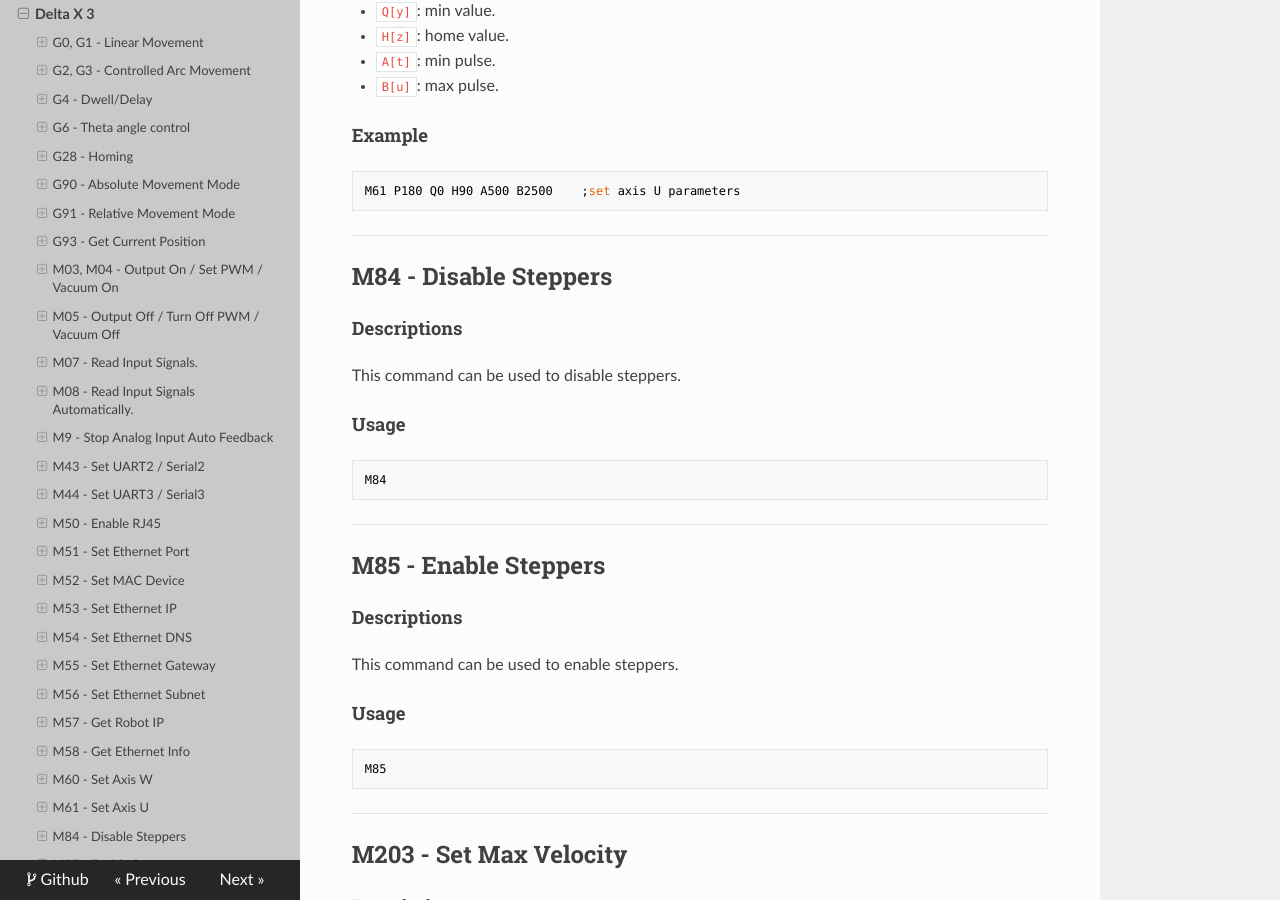
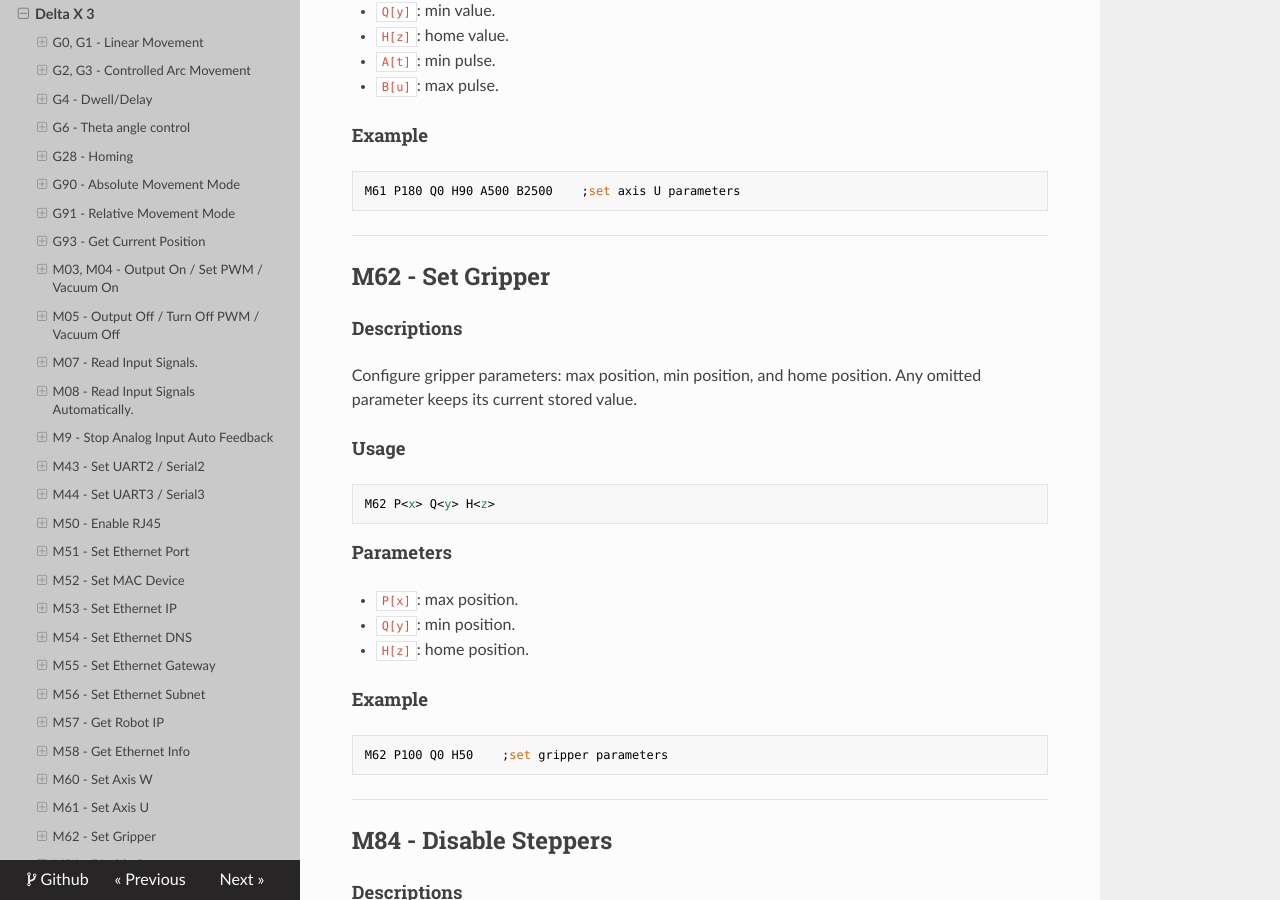
Before and after one commit to deltaxrobot/Delta-X-Docs, an MkDocs documentation site: the page built from docs/reference/gcodes/gc_x3.md, in a window 1280 px wide and 900 px high, scrolled down 15766 px. Built offline with MkDocs 1.6.1, drawn with Linux system fonts in a browser that asks for light colours; nearby versions of some CDN libraries.

Commit message:
add M62 (Gripper) command for robot x3, update output robot XS

````diff
--- a/docs/reference/gcodes/gc_x3.md
+++ b/docs/reference/gcodes/gc_x3.md
@@ -735,6 +735,32 @@ M61 P180 Q0 H90 A500 B2500    ;set axis U parameters
 
 ---
 
+## M62 - Set Gripper
+
+#### Descriptions
+
+Configure gripper parameters: max position, min position, and home position. Any omitted parameter keeps its current stored value.
+
+#### Usage
+
+```
+M62 P<x> Q<y> H<z>
+```
+
+#### Parameters
+
+* `P[x]`: max position.
+* `Q[y]`: min position.
+* `H[z]`: home position.
+
+#### Example
+
+```
+M62 P100 Q0 H50    ;set gripper parameters
+```
+
+---
+
 ## M84 - Disable Steppers
 
 #### Descriptions
````
Also changed, not shown: docs/reference/specifications/delta_xs_v5/sp_v5_d400.md (+1 -1 lines), docs/images/assembly/xs_v5/CustomOutput.png.
